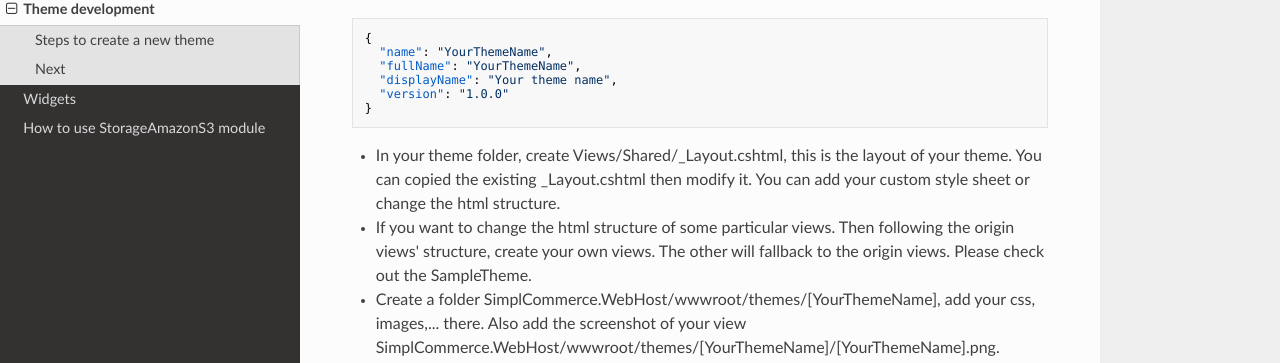
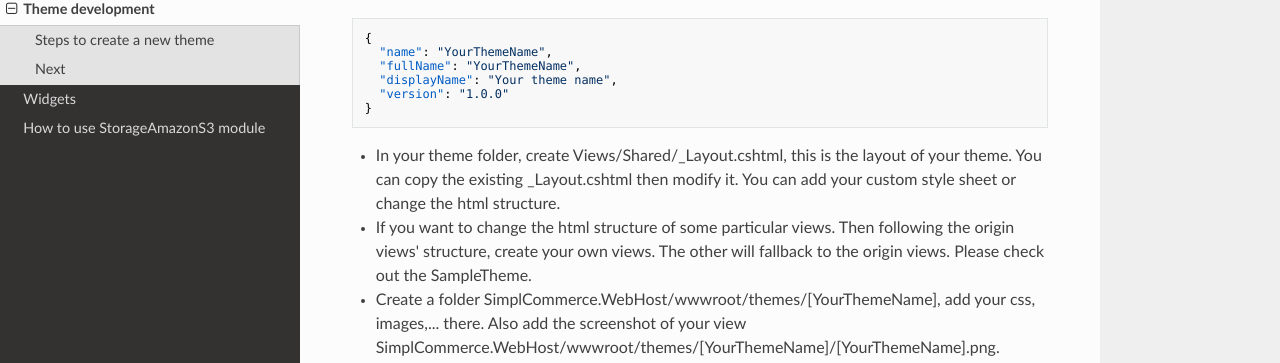
Before and after one commit to simplcommerce/docs, an MkDocs documentation site: the page built from docs/theme-development.md, in a window 1280 px wide and 984 px high. Shown: the part 319-682 px from the top of the window. Built offline with MkDocs 1.6.1, drawn with Linux system fonts in a browser that asks for light colours; nearby versions of some CDN libraries; old or Windows-style settings are respelled for this version of MkDocs.

Commit message:
fixed typo

````diff
--- a/docs/theme-development.md
+++ b/docs/theme-development.md
@@ -14,7 +14,7 @@
   "version": "1.0.0"
 }
 ```
-- In your theme folder, create Views/Shared/_Layout.cshtml, this is the layout of your theme. You can copied the existing _Layout.cshtml then modify it. You can add your custom style sheet or change the html structure.
+- In your theme folder, create Views/Shared/_Layout.cshtml, this is the layout of your theme. You can copy the existing _Layout.cshtml then modify it. You can add your custom style sheet or change the html structure.
 
 - If you want to change the html structure of some particular views. Then following the origin views' structure, create your own views. The other will fallback to the origin views.  Please check out the SampleTheme.
 
````
